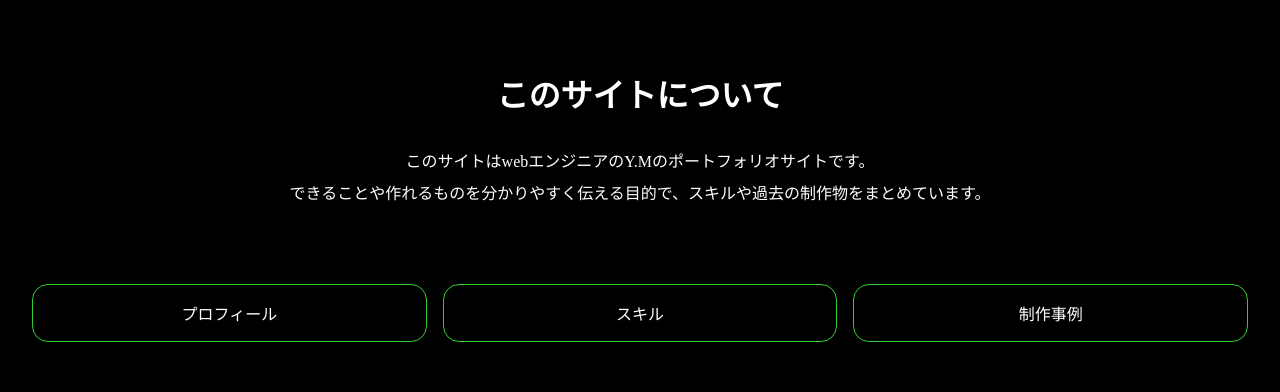
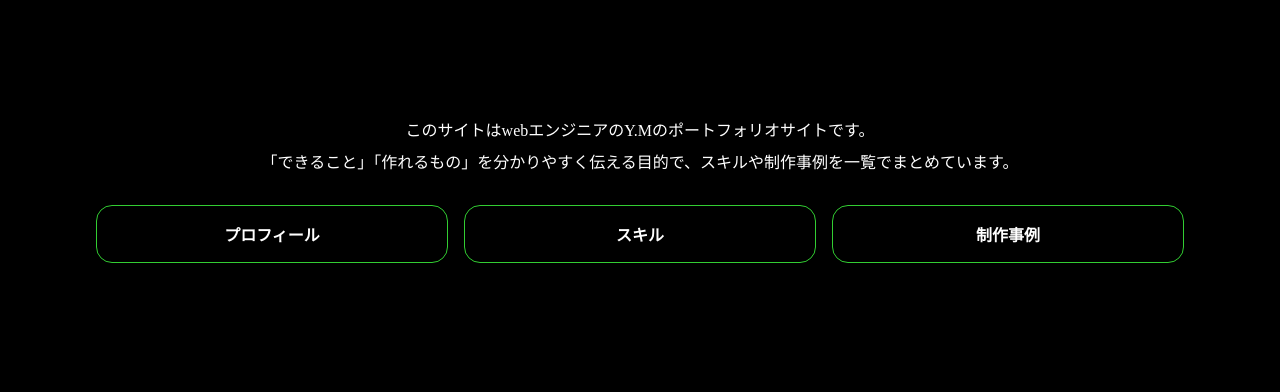
Before and after one commit to yuto-miyahara/portfolio, a Nuxt app: page / in a window 1280 px wide. Shown: the part 210-602 px from the top of the page. Built offline with nearby package versions, Linux system fonts and the light colour scheme.

Commit message:
トップページを調整

```diff
--- a/components/top/topLead.vue
+++ b/components/top/topLead.vue
@@ -1,27 +1,15 @@
 <template>
-  <section>
-    <h2>このサイトについて</h2>
-
-    <div class="">
-      <p>このサイトはwebエンジニアのY.Mのポートフォリオサイトです。</p>
-      <p>できることや作れるものを分かりやすく伝える目的で、スキルや過去の制作物をまとめています。</p>
-    </div>
-  </section>
+  <div class="topLead">
+    <p>このサイトはwebエンジニアのY.Mのポートフォリオサイトです。</p>
+    <p>「できること」「作れるもの」を分かりやすく伝える目的で、スキルや制作事例を一覧でまとめています。</p>
+  </div>
 </template>
 
 <style lang="scss" scoped>
-h2 {
+.topLead {
+  display: flex;
+  flex-direction: column;
+  gap: .5em;
   text-align: center;
-  margin-bottom: 1em;
-  @include pc {
-    font-size: 2em;
-  }
-}
-
-p {
-  text-align: center;
-  &:not(:first-child) {
-    margin-top: 0.5em;
-  }
 }
 </style>
--- a/components/top/topNav.vue
+++ b/components/top/topNav.vue
@@ -1,19 +1,30 @@
 <template>
-  <div>
-    <NuxtLink to="/profile">プロフィール</NuxtLink>
-    <NuxtLink to="/skill">スキル</NuxtLink>
-    <NuxtLink to="/works">制作事例</NuxtLink>
+  <div class="topNav">
+    <NuxtLink to="/profile">
+      <h2>プロフィール</h2>
+    </NuxtLink>
+
+    <NuxtLink to="/skill">
+      <h2>スキル</h2>
+    </NuxtLink>
+
+    <NuxtLink to="/works">
+      <h2>制作事例</h2>
+    </NuxtLink>
   </div>
 </template>
 
 <style lang="scss" scoped>
-div {
+.topNav {
   display: grid;
   grid-template-columns: repeat(3, 1fr);
   gap: 1em;
   list-style: none;
   @include sp {
     grid-template-columns: repeat(1, 1fr);
+  }
+  @include pc {
+    margin: 0 64px;
   }
 }
 
@@ -32,4 +43,8 @@ a {
     box-shadow: inset 0 0 1em 0 $primary;
   }
 }
+
+h2 {
+  font-size: 1em;
+}
 </style>
--- a/layouts/default.vue
+++ b/layouts/default.vue
@@ -11,7 +11,6 @@
 <style lang="scss">
 main {
   width: 100%;
-  height: 0;
   min-height: calc(100svh - $header-height - $footer-height);
   max-width: $content-width;
   margin: auto;
--- a/pages/index.vue
+++ b/pages/index.vue
@@ -12,7 +12,8 @@
   flex-direction: column;
   align-items: stretch;
   justify-content: center;
-  gap: 5em;
+  gap: 32px;
   height: 100%;
+  min-height: calc(100svh - $header-height - $footer-height - 32px - 64px);
 }
 </style>
```
